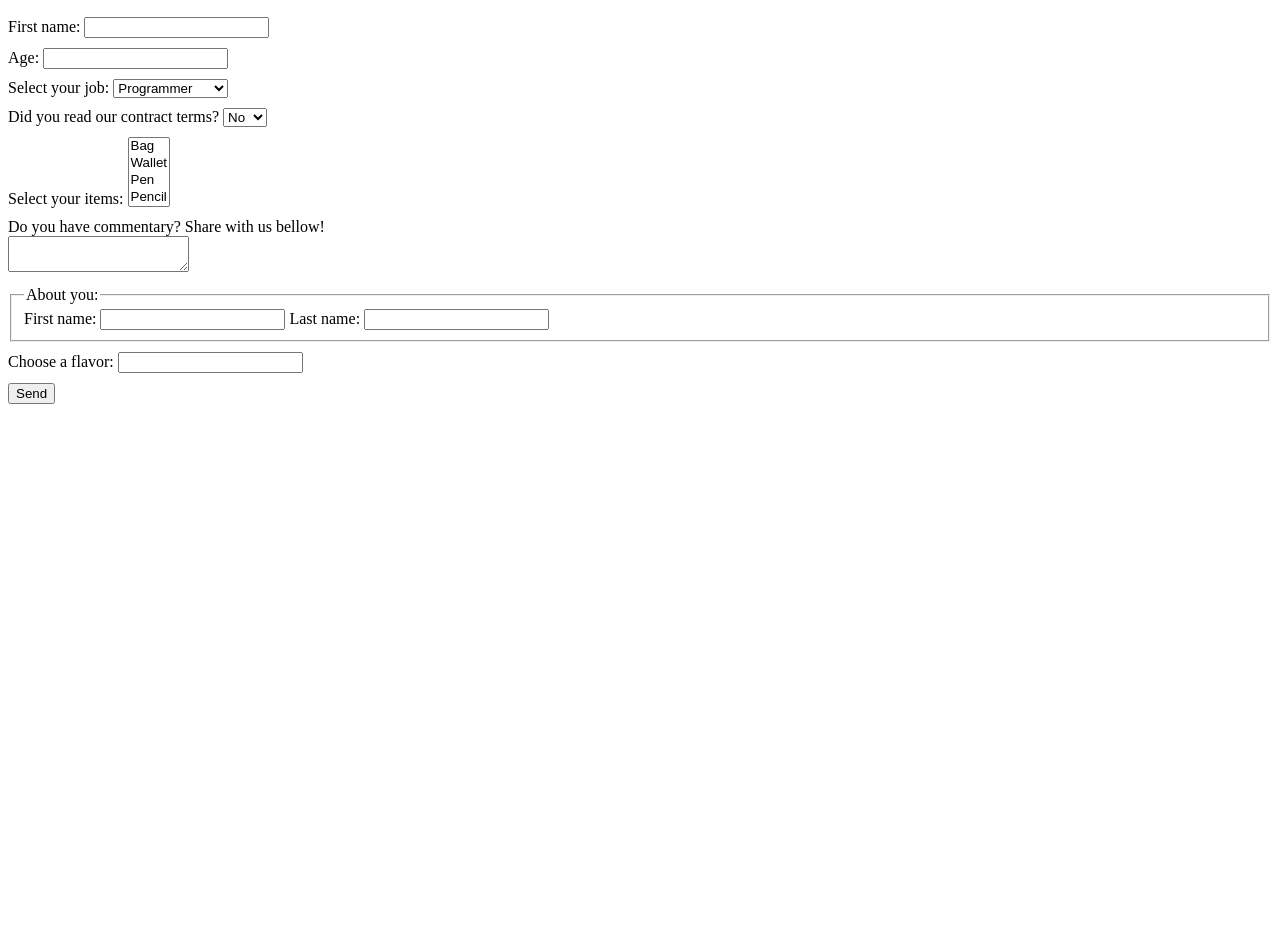
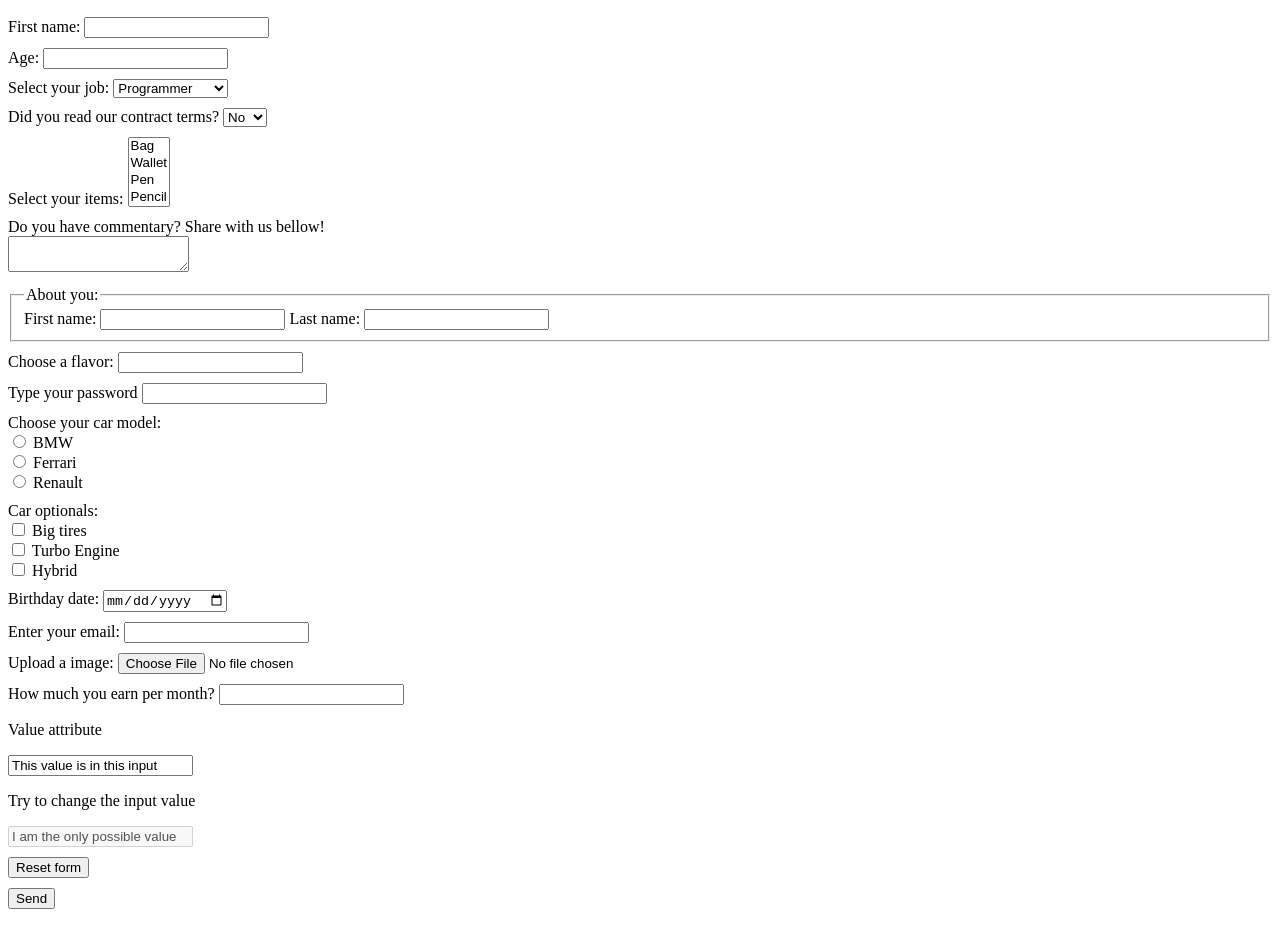
Before and after one commit to matheusbattisti/html_css_course, a plain HTML site: page 5_forms/index.html in a window 1280 px wide. Shown: the part 50-998 px from the top of the page. Before the commit the page ends 800 px from the top, so only its background shows below. Drawn offline with Linux system fonts and the light colour scheme.

Commit message:
continuing forms

```diff
--- a/5_forms/css/styles.css
+++ b/5_forms/css/styles.css
@@ -1,3 +1,7 @@
+body {
+  padding-bottom: 500px;
+}
+
 div {
   margin-bottom: 10px;
 }
--- a/5_forms/index.html
+++ b/5_forms/index.html
@@ -80,6 +80,65 @@
           <option value="Chocolate"></option>
         </datalist>
       </div>
+      <!-- 12 - password -->
+      <div>
+        <label for="password">Type your password</label>
+        <input type="password" />
+      </div>
+      <!-- 14 - radio -->
+      <div>
+        <label for="car_model">Choose your car model:</label> <br />
+        <input type="radio" value="bmw" name="car_model" />
+        <label for="bmw">BMW</label> <br />
+        <input type="radio" value="ferrari" name="car_model" />
+        <label for="ferrari">Ferrari</label> <br />
+        <input type="radio" value="renault" name="car_model" />
+        <label for="renault">Renault</label> <br />
+      </div>
+      <!-- 15 - checkbox -->
+      <div>
+        <label for="optionals">Car optionals:</label> <br />
+        <input type="checkbox" name="optionals[]" value="big_tires" /> Big tires
+        <br />
+        <input type="checkbox" name="optionals[]" value="turbo_engine" /> Turbo
+        Engine <br />
+        <input type="checkbox" name="optionals[]" value="hybrid" /> Hybrid
+        <br />
+      </div>
+      <!-- 16 - date -->
+      <div>
+        <label for="birthday">Birthday date:</label>
+        <input type="date" name="birthday" />
+      </div>
+      <!-- 17 - email -->
+      <div>
+        <label for="email">Enter your email:</label>
+        <input type="email" name="email" />
+      </div>
+      <!-- 18 - file -->
+      <div>
+        <label for="image">Upload a image:</label>
+        <input type="file" name="image" />
+      </div>
+      <!-- 19 - number -->
+      <div>
+        <label for="salary">How much you earn per month?</label>
+        <input type="number" name="salary" />
+      </div>
+      <!-- 20 - value attribute -->
+      <div>
+        <p>Value attribute</p>
+        <input type="text" value="This value is in this input" />
+      </div>
+      <!-- 21 - disabled attribute -->
+      <div>
+        <p>Try to change the input value</p>
+        <input type="text" value="I am the only possible value" disabled />
+      </div>
+      <!-- 13 - reset form -->
+      <div>
+        <input type="reset" value="Reset form" />
+      </div>
       <!-- 5 - submit button -->
       <input type="submit" value="Send" />
     </form>
```
